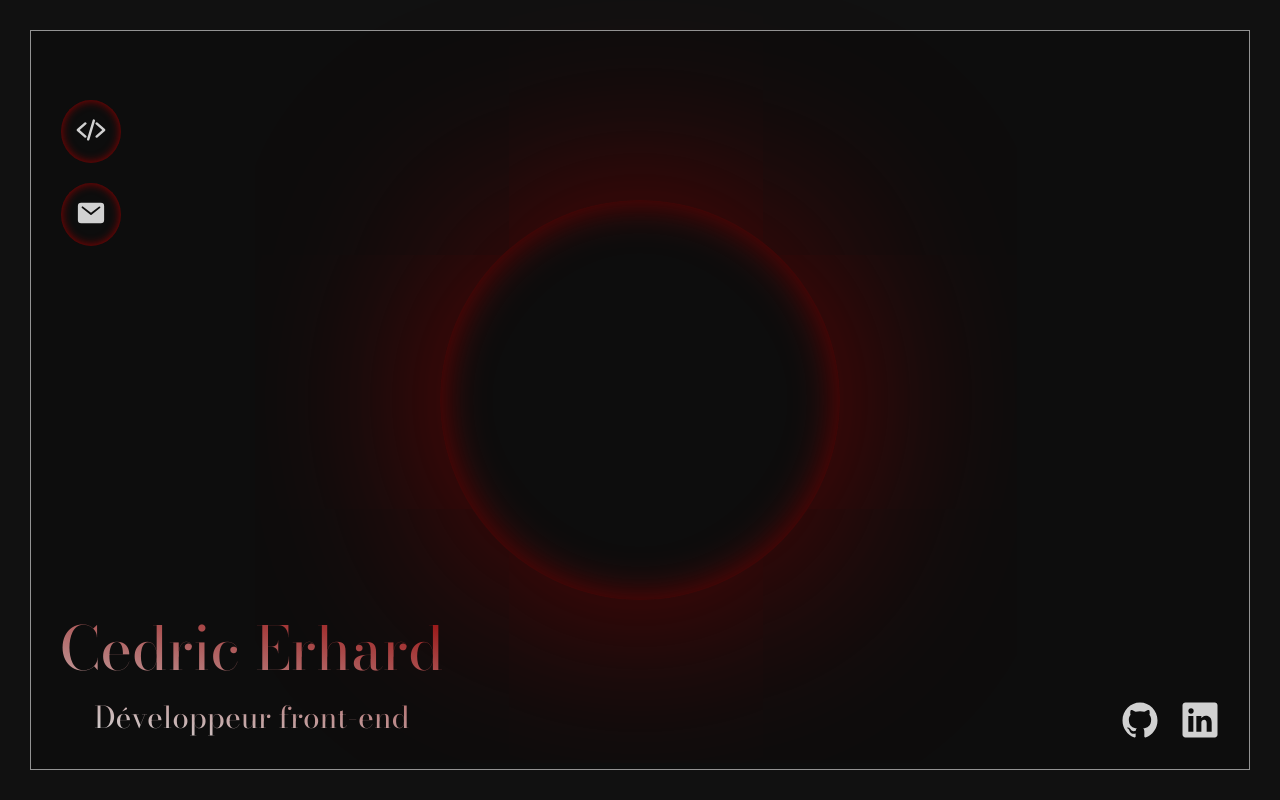
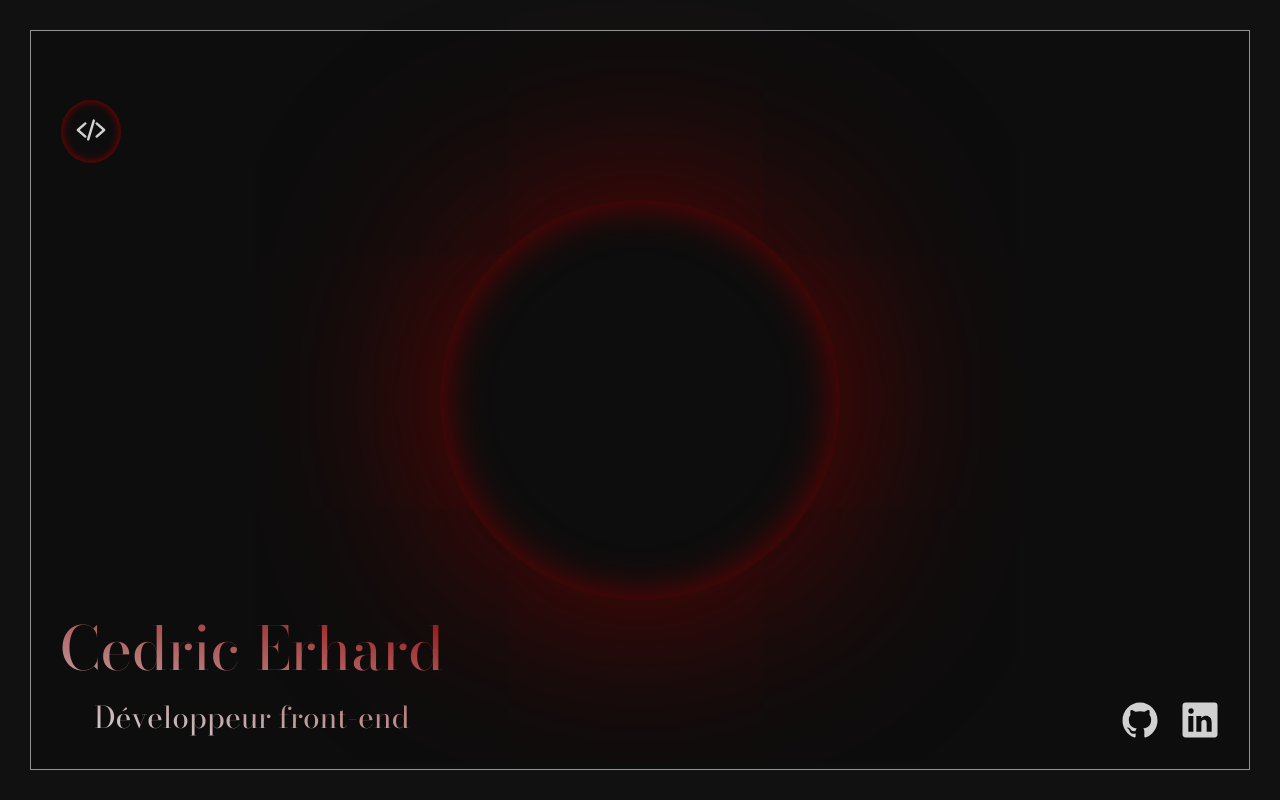
Before and after one commit to C05n/Portfolio, a Next.js app: page / in a window 1280 px wide. Built offline with nearby package versions, Linux system fonts and the light colour scheme.

Commit message:
Refactor Nav component to simplify visibility handling

```diff
--- a/src/components/nav/nav.js
+++ b/src/components/nav/nav.js
@@ -1,21 +1,15 @@
 "use client";
 import React, { useState } from 'react';
 import style from "./nav.module.css";
-import { IoCodeSlash, IoMail } from "react-icons/io5";
+import { IoCodeSlash } from "react-icons/io5";
 
 export default function Nav({ onToggleVisibility }) {
    const [isProjetsVisible, setIsProjetsVisible] = useState(false);
-   const [isProfilesVisible, setIsProfilesVisible] = useState(false);
 
    const handleToggleProjets = () => {
       setIsProjetsVisible(prev => !prev);
       onToggleVisibility('projets', !isProjetsVisible);
    };
-      const handleToggleProfiles = () => {
-      setIsProfilesVisible(prev => !prev);
-      onToggleVisibility('profiles', !isProfilesVisible);
-   };
-
    return (
       <nav className={style.nav}>
          <div className={style.nav_button_container}>
@@ -24,12 +18,7 @@ export default function Nav({ onToggleVisibility }) {
             </button>
             <p className={style.nav_button_container_text}>Projets</p>
          </div>
-         <div className={style.nav_button_container}>
-            <button onClick={handleToggleProfiles} className={style.nav_button_container_btn}>
-               <IoMail size={30} />
-            </button>
-            <p className={style.nav_button_container_text}>Réseaux</p>
-         </div>
       </nav>
    )
+
 }
```
